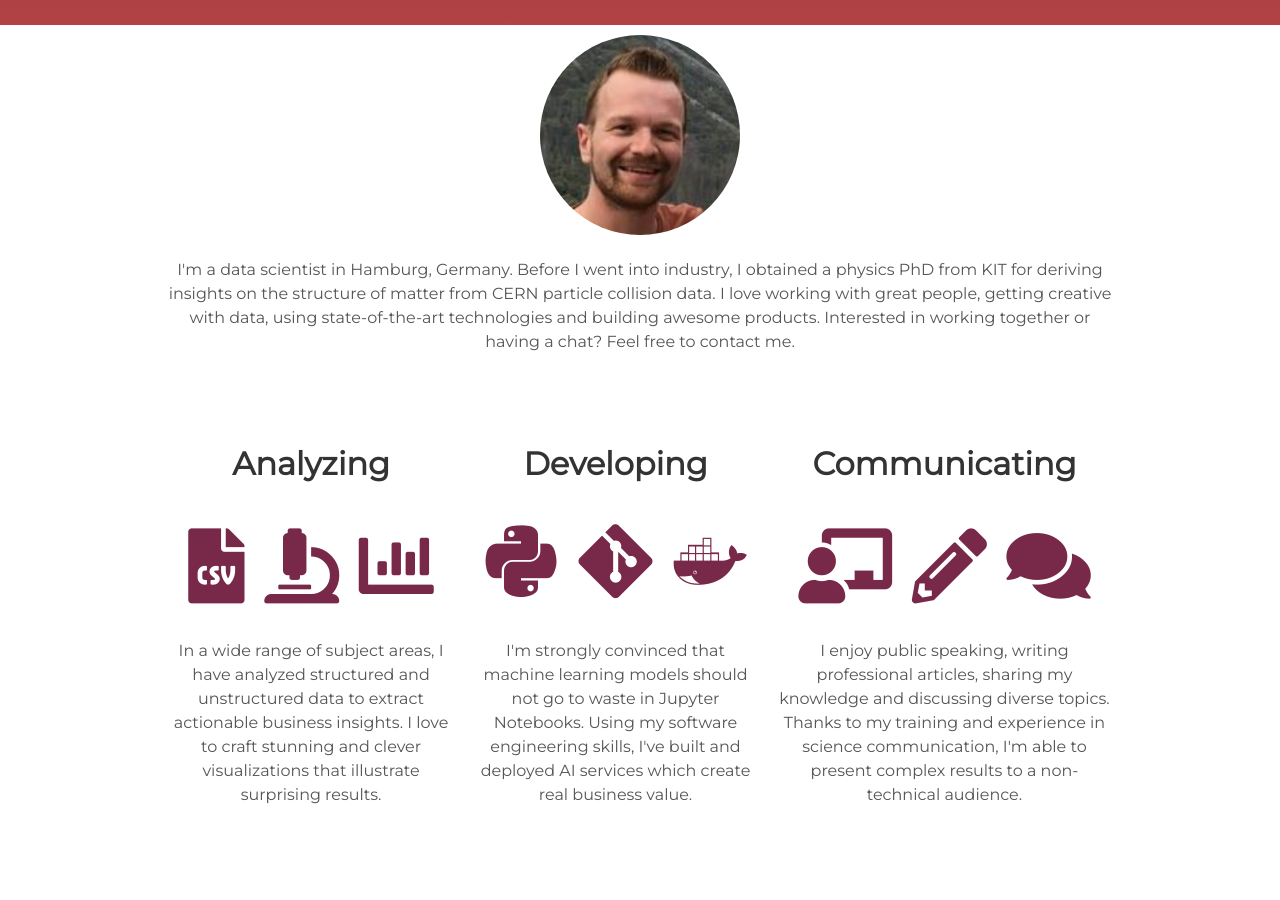
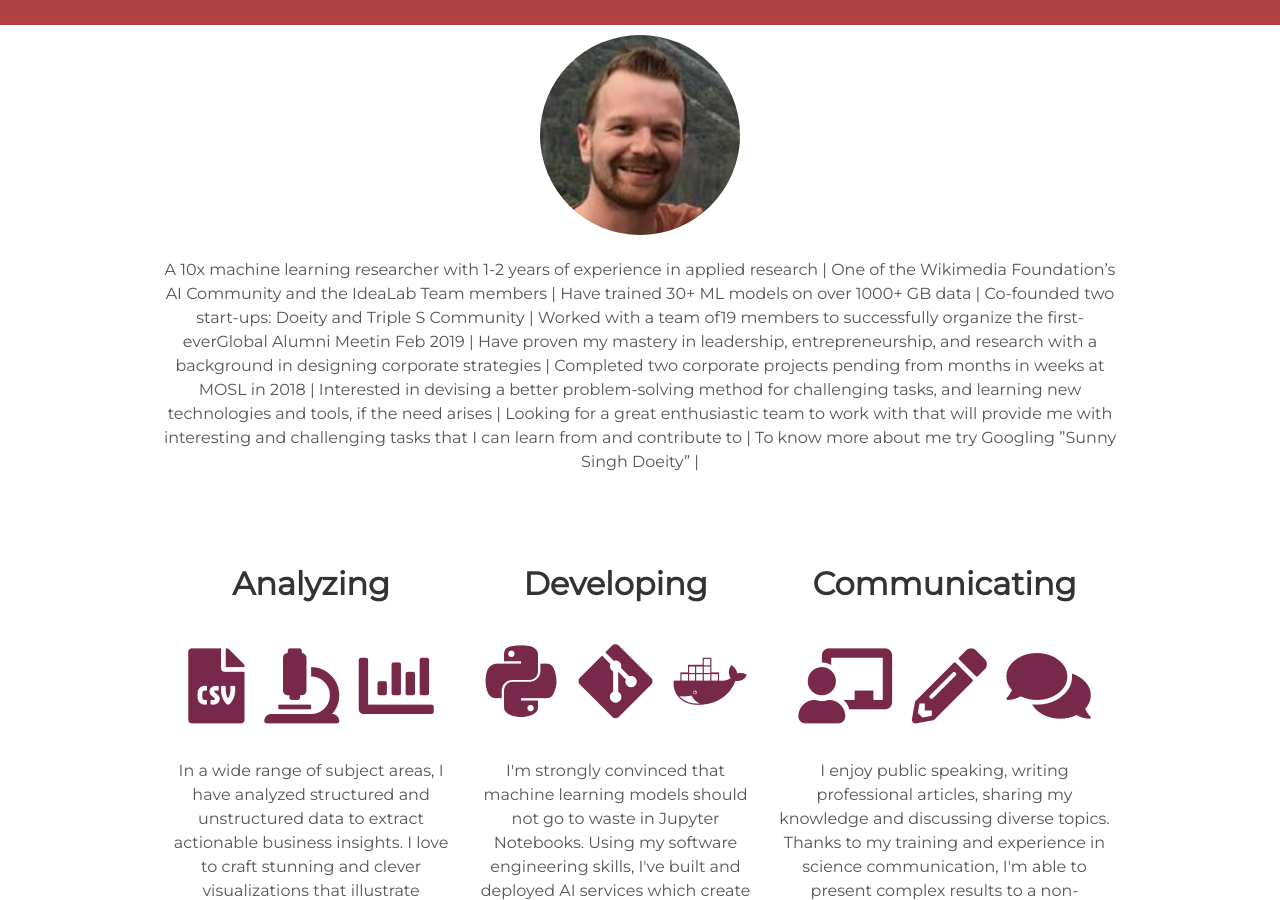
Before and after one commit to arkadee/arkadee.github.io, a Jekyll site: the page built from index.html, in a window 1280 px wide and 900 px high, scrolled down 875 px. Built offline with Jekyll 4.4.1, drawn with Linux system fonts in a browser that asks for light colours.

Commit message:
Update about.html

```diff
--- a/_includes/about.html
+++ b/_includes/about.html
@@ -4,10 +4,14 @@
 
  <div class="user-details">
   <p>
-  I'm a data scientist in Hamburg, Germany.
-  Before I went into industry, I obtained a physics PhD from KIT for deriving insights on the structure of matter from CERN particle collision data.
-  I love working with great people, getting creative with data, using state-of-the-art technologies and building awesome products.
-  Interested in working together or having a chat? Feel free to contact me. </p>
+   A 10x machine learning researcher with 1-2 years of experience in applied research | One of the Wikimedia Foundation’s AI Community and the
+   IdeaLab Team members | Have trained 30+ ML models on over 1000+ GB data | Co-founded two start-ups: Doeity and Triple S Community |
+   Worked with a team of19 members to successfully organize the first-everGlobal Alumni Meetin Feb 2019 | Have proven my mastery in leadership,
+   entrepreneurship, and research with a background in designing corporate strategies | Completed two corporate projects pending from months
+   in weeks at MOSL in 2018 | Interested in devising a better problem-solving method for challenging tasks, and learning new technologies and
+   tools, if the need arises | Looking for a great enthusiastic team to work with that will provide me with interesting and challenging tasks that I
+   can learn from and contribute to | To know more about me try Googling ”Sunny Singh Doeity” |
+  </p>
 </div>
 
 <div class="user">
```
